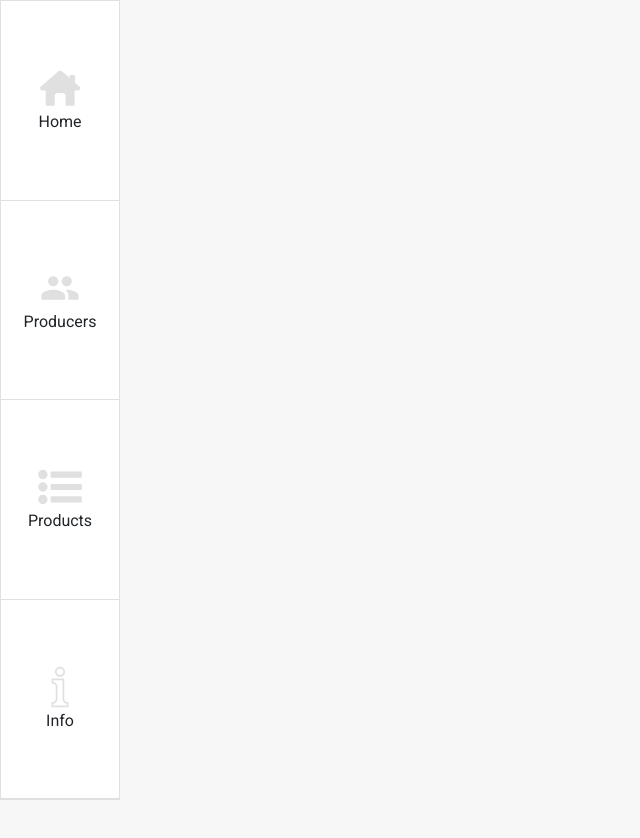
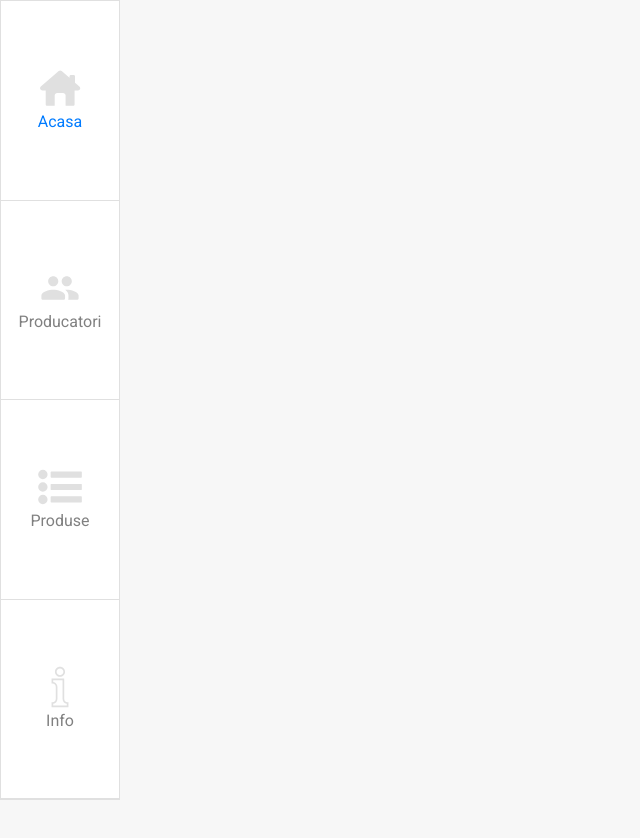
Before and after one commit to msg-helps/micii-producatori, an Angular app: page / in a window 1280 px wide. Shown: the top 838 px of the page, without its empty margins (0-640 px from the left). Built offline with nearby package versions, Linux system fonts and the light colour scheme.

Commit message:
Refactor nav menu

```diff
--- a/src/app/modules/main/components/nav-menu/nav-menu.component.html
+++ b/src/app/modules/main/components/nav-menu/nav-menu.component.html
@@ -1,18 +1,14 @@
-<div class="nav-menu">
-  <div class="nav-menu__button">
-    <span class="nav-menu--icon-size svg-home svg-home-dims"></span>
-    Home
-  </div>
-  <div class="nav-menu__button">
-    <span class="nav-menu--icon-size svg-producers svg-producers-dims"></span>
-    Producers
-  </div>
-  <div class="nav-menu__button" (click)="goToPage('/products')">
-    <span class="nav-menu--icon-size svg-products svg-products-dims"></span>
-    Products
-  </div>
-  <div class="nav-menu__button">
-    <span class="nav-menu--icon-size svg-info svg-info-dims"></span>
-    <a>Info</a>
-  </div>
-</div>
+<nav class="nav-menu">
+  <a
+    *ngFor="let item of items"
+    class="nav-menu__button"
+    routerLink="/{{ item.route }}"
+    routerLinkActive="active"
+    [routerLinkActiveOptions]="{ exact: true }"
+  >
+    <span
+      class="nav-menu--icon-size svg-{{ item.icon }} svg-{{ item.icon }}-dims"
+    ></span>
+    {{ item.name }}
+  </a>
+</nav>
--- a/src/app/modules/main/components/nav-menu/nav-menu.component.scss
+++ b/src/app/modules/main/components/nav-menu/nav-menu.component.scss
@@ -37,3 +37,19 @@
     }
   }
 }
+
+a:link,
+a:visited {
+  color: grey;
+  text-align: center;
+  text-decoration: none;
+}
+
+a:hover,
+a:active {
+  color: $primary;
+}
+
+.active {
+  color: $primary !important;
+}
--- a/src/app/modules/main/components/nav-menu/nav-menu.component.ts
+++ b/src/app/modules/main/components/nav-menu/nav-menu.component.ts
@@ -7,11 +7,34 @@ import { Router } from '@angular/router'
   styleUrls: ['./nav-menu.component.scss'],
 })
 export class NavMenuComponent implements OnInit {
+  items = [
+    {
+      name: 'Acasa',
+      icon: 'home',
+      route: '/',
+    },
+    {
+      name: 'Producatori',
+      icon: 'producers',
+      route: 'producers',
+    },
+    {
+      name: 'Produse',
+      icon: 'products',
+      route: 'products',
+    },
+    {
+      name: 'Info',
+      icon: 'info',
+      route: 'info',
+    },
+  ]
+
   constructor(protected router: Router) {}
 
   ngOnInit() {}
 
-  goToPage(pageLink: string) {
-    this.router.navigate([pageLink])
+  goToPage(route: string) {
+    this.router.navigate([route])
   }
 }
--- a/src/app/modules/main/main.module.ts
+++ b/src/app/modules/main/main.module.ts
@@ -1,10 +1,11 @@
 import { NgModule } from '@angular/core'
+import { CommonModule } from '@angular/common'
+import { RouterModule } from '@angular/router'
 import { NavMenuComponent } from './components/nav-menu/nav-menu.component'
-import { RouterModule } from '@angular/router'
 
 @NgModule({
   exports: [NavMenuComponent],
-  imports: [RouterModule],
+  imports: [CommonModule, RouterModule],
   declarations: [NavMenuComponent],
 })
 export class MainModule {}
```
